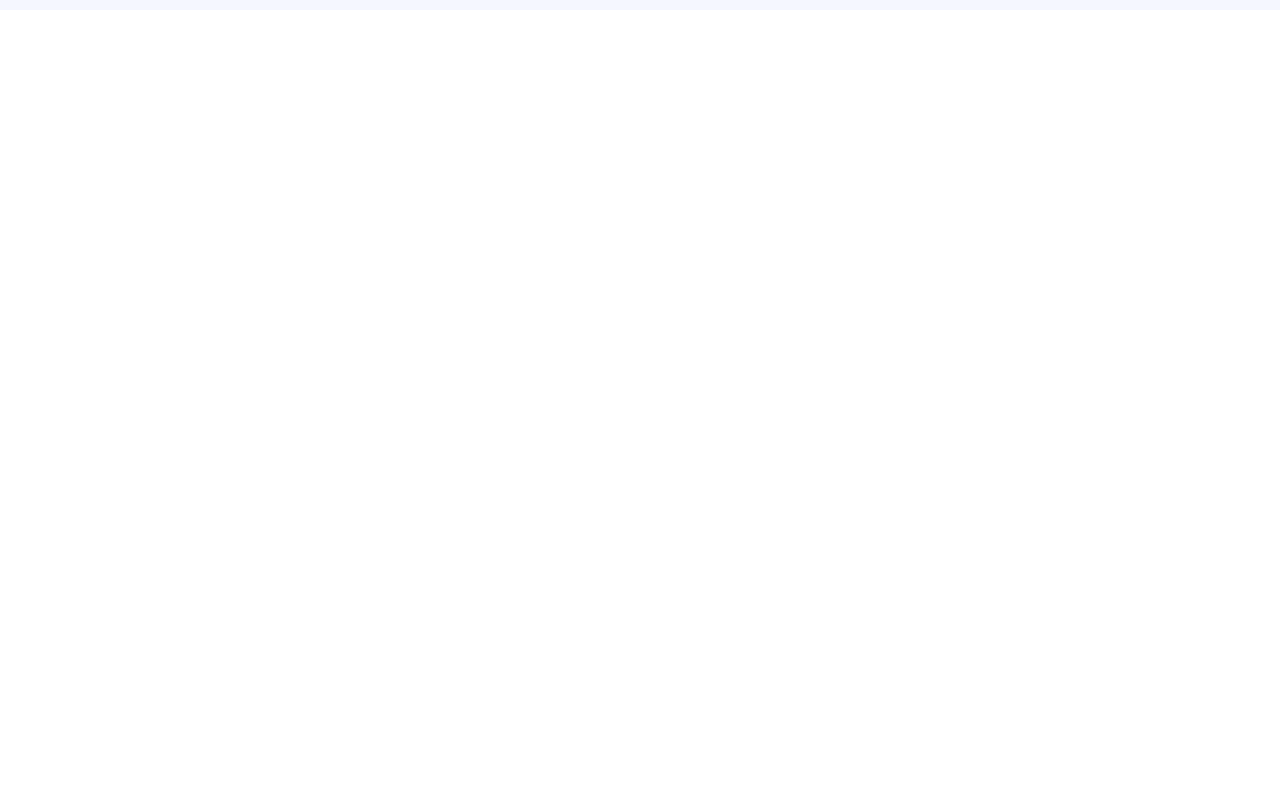
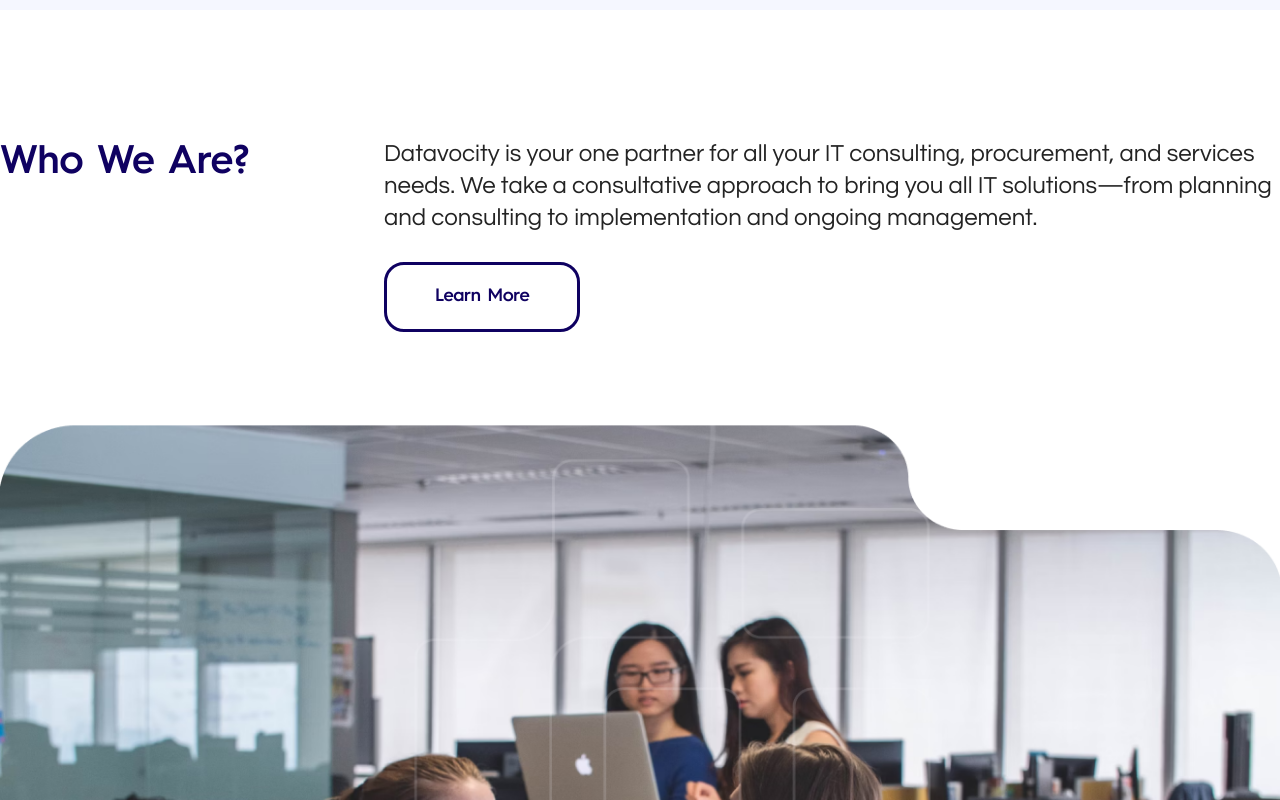
Before and after one commit to mashfikur-bdcalling/datavocity, a React (Vite) app: page / in a window 1280 px wide. Shown: the part 1320-2120 px from the top of the page. Before the commit the page ends 1330 px from the top, so only its background shows below. Built offline with nearby package versions, Linux system fonts and the light colour scheme.

Commit message:
who we are section completed

```diff
--- a/src/components/Banner/Banner.jsx
+++ b/src/components/Home/Banner/Banner.jsx
@@ -1,6 +1,6 @@
 import { Link } from "react-router-dom";
-import homebanner1 from "../../assets/images/home-banner1.png";
-import homebanner2 from "../../assets/images/home-banner2.png";
+import homebanner1 from "../../../assets/images/home-banner1.png";
+import homebanner2 from "../../../assets/images/home-banner2.png";
 
 const Banner = () => {
   return (
--- /dev/null
+++ b/src/components/Home/SectionTitle/SectionTitle.jsx
@@ -0,0 +1,17 @@
+import PropTypes from "prop-types";
+
+const SectionTitle = ({ children }) => {
+  return (
+    <div>
+      <h1 className="font-humre font-semibold text-primaryNavy text-[2.5rem] leading-[3rem] tracking-[-0.025rem] ">
+        {children}
+      </h1>
+    </div>
+  );
+};
+
+SectionTitle.propTypes = {
+  children: PropTypes.string,
+};
+
+export default SectionTitle;
--- /dev/null
+++ b/src/components/Home/WhoWeAre/WhoWeAre.jsx
@@ -0,0 +1,34 @@
+import { Link } from "react-router-dom";
+import SectionTitle from "../SectionTitle/SectionTitle";
+import cover from "../../../assets/images/who-we-are-cover.png";
+
+const WhoWeAre = () => {
+  return (
+    <div className="py-32 max-w-customWidth mx-auto ">
+      {/* content wrapper */}
+      <div className="flex items-start justify-between">
+        <SectionTitle>Who We Are?</SectionTitle>
+        <div className="max-w-[70%]">
+          <p className="text-2xl text-[#232323] pb-7">
+            Datavocity is your one partner for all your IT consulting,
+            procurement, and services needs. We take a consultative approach to
+            bring you all IT solutions—from planning and consulting to
+            implementation and ongoing management.
+          </p>
+          <Link
+            className="common--btn px-12 py-5 border-primaryNavy text-primaryNavy"
+            to={"/"}
+          >
+            Learn More
+          </Link>
+        </div>
+      </div>
+      {/* cover image */}
+      <div className="pt-16 w-full h-[48.875rem]">
+        <img className="w-full h-full" src={cover} alt="" />
+      </div>
+    </div>
+  );
+};
+
+export default WhoWeAre;
--- a/src/index.css
+++ b/src/index.css
@@ -46,6 +46,7 @@
   align-items: center;
   border-width: 3px;
   border-style: solid;
+  width: fit-content;
 }
 
 /* custom home banner styles */
--- a/src/pages/Home/Home.jsx
+++ b/src/pages/Home/Home.jsx
@@ -1,4 +1,5 @@
-import Banner from "../../components/Banner/Banner";
+import Banner from "../../components/Home/Banner/Banner";
+import WhoWeAre from "../../components/Home/WhoWeAre/WhoWeAre";
 import Navbar from "../../shared/Navbar/Navbar";
 import Partner from "../../shared/Partner/Partner";
 
@@ -11,6 +12,7 @@
         <Banner></Banner>
       </div>
       <Partner></Partner>
+      <WhoWeAre></WhoWeAre>
     </div>
   );
 };
```
Also changed, not shown: src/assets/images/who-we-are-cover.png (added).
